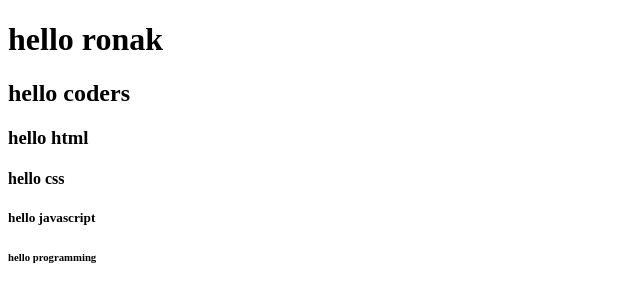
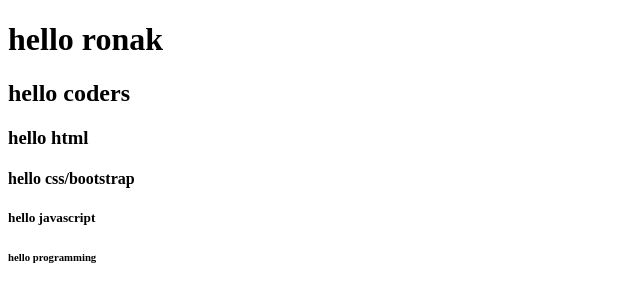
Before and after one commit to Raunak-Dhanotiya/ronak, a plain HTML site: page index.html in a window 1280 px wide. Shown: the full height of the page, 0-640 px from the left. Drawn offline with Linux system fonts and the light colour scheme.

Commit message:
updated css

```diff
--- a/index.html
+++ b/index.html
@@ -9,7 +9,7 @@
     <h1>hello ronak</h1>
     <h2>hello coders</h2>
     <h3>hello html</h3>
-    <h4>hello css</h4>
+    <h4>hello css/bootstrap</h4>
     <h5>hello javascript</h5>
     <h6>hello programming</h6>
 
```
